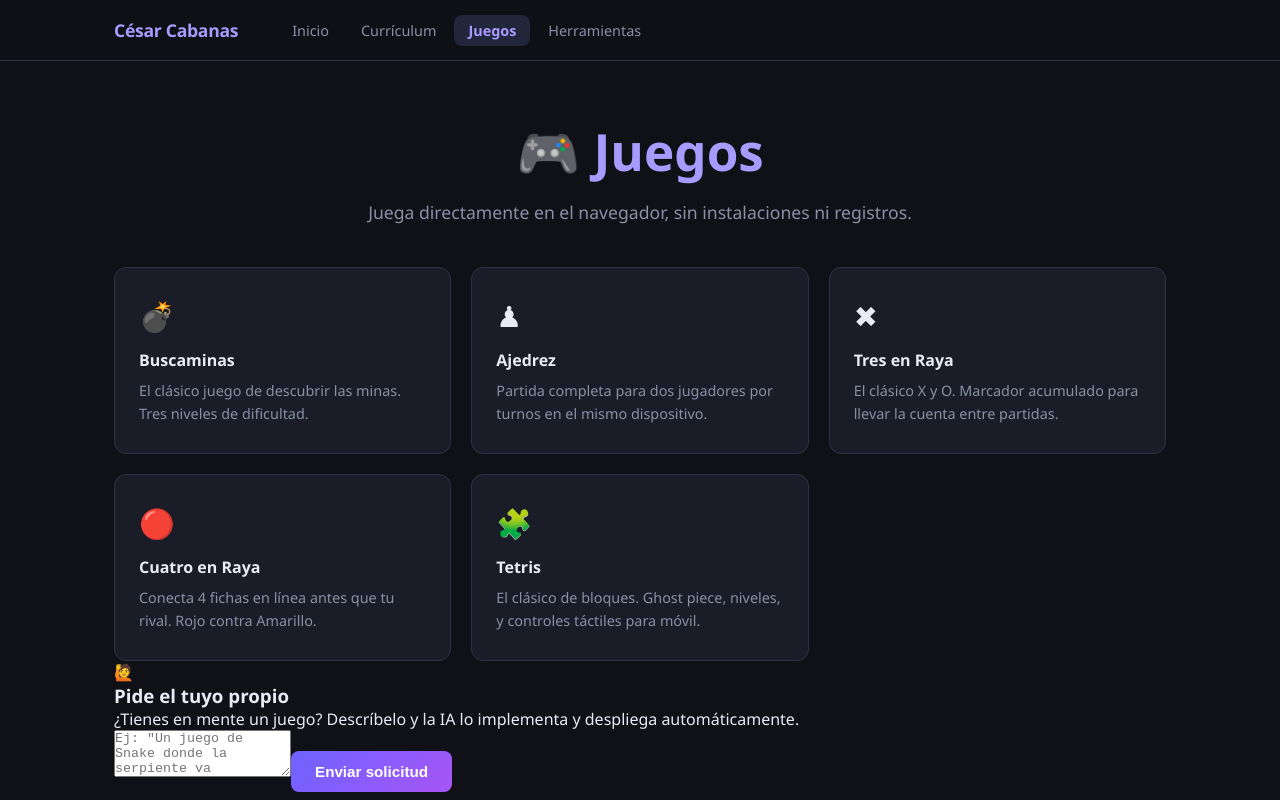
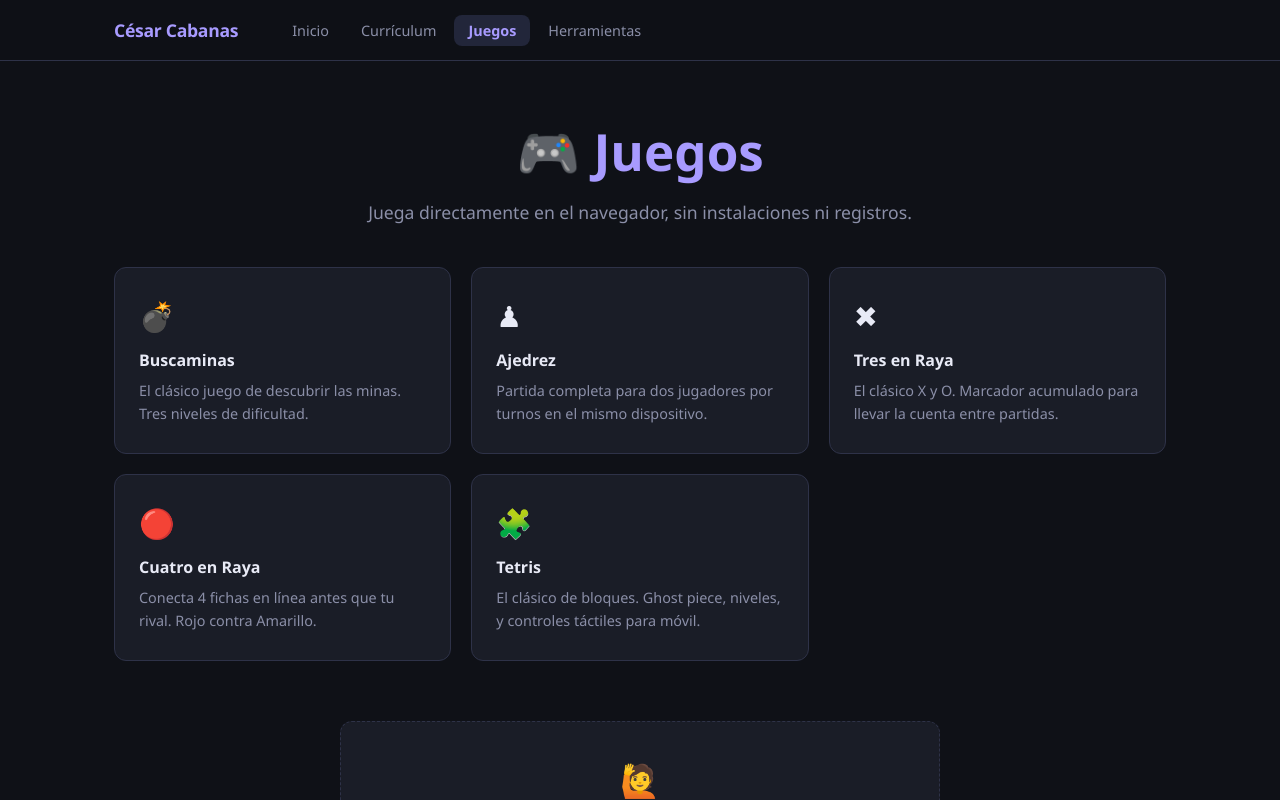
Before and after one commit to zeuscabanas/WebPolimorfica, a Next.js app: page /juegos in a window 1280 px wide. Shown: the top 800 px of the page. Built offline with nearby package versions, Linux system fonts and the light colour scheme.

Commit message:
feat: auto-dev system

```diff
--- a/app/globals.css
+++ b/app/globals.css
@@ -1162,3 +1162,43 @@ a {
   cursor: pointer; transition: border-color 0.2s;
 }
 .btn-secondary:hover { border-color: var(--accent); }
+
+/* ── Solicitud card ── */
+.solicitud-card {
+  margin-top: 60px;
+  border: 1px dashed var(--border);
+  border-radius: var(--radius);
+  padding: 36px 32px;
+  text-align: center;
+  background: var(--surface);
+  max-width: 600px;
+  margin-left: auto;
+  margin-right: auto;
+}
+.solicitud-icon { font-size: 2rem; margin-bottom: 12px; }
+.solicitud-title {
+  font-size: 1.15rem; font-weight: 700; margin-bottom: 8px;
+}
+.solicitud-desc {
+  color: var(--text-muted); font-size: 0.9rem; margin-bottom: 20px; line-height: 1.6;
+}
+.solicitud-form { display: flex; flex-direction: column; gap: 12px; }
+.solicitud-textarea {
+  background: var(--surface2);
+  border: 1px solid var(--border);
+  border-radius: 8px;
+  color: var(--text);
+  font-size: 0.9rem;
+  font-family: inherit;
+  padding: 12px 14px;
+  resize: vertical;
+  outline: none;
+  transition: border-color 0.2s;
+}
+.solicitud-textarea:focus { border-color: var(--accent); }
+.solicitud-btn { width: 100%; }
+.solicitud-feedback {
+  font-size: 0.9rem; color: var(--text-muted); margin-top: 8px;
+}
+.solicitud-ok { color: #22c55e; }
+.solicitud-err { color: #f87171; }
```
